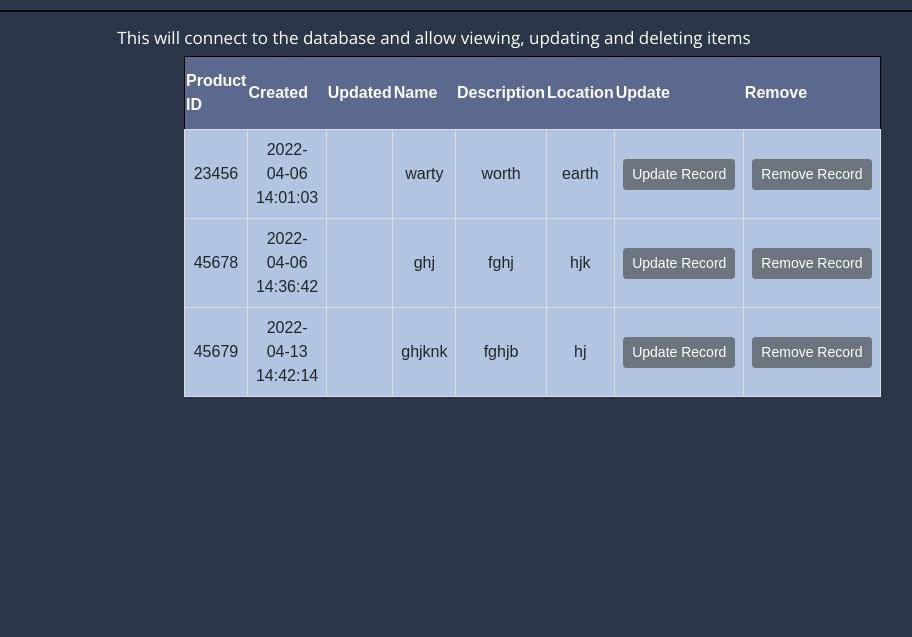
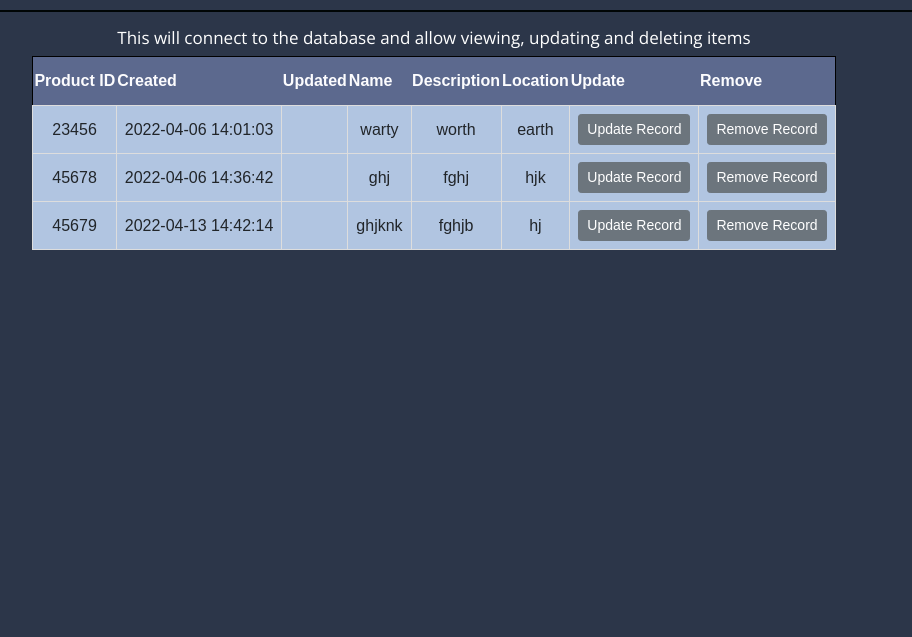
Before and after one commit to bginn27/ProgrammingProject, a Flask app: page /inventory in a window 1280 px wide. Shown: the part 86-723 px from the top of the page, without its empty margins (206-1118 px from the left). Run offline with Flask 2, Linux system fonts and the light colour scheme; data comes from the database, SQL or seed files in the repository; some libraries are stand-ins or nearby versions.

Commit message:
change name

```diff
--- a/templates/inventory.html
+++ b/templates/inventory.html
@@ -5,8 +5,6 @@
 <h1>
 This will connect to the database and allow viewing, updating and deleting items
 </h1>
-<div class=formcontainer>
-
 
 <table id="tabledata">
     <tr>
@@ -42,6 +40,5 @@ This will connect to the database and allow viewing, updating and deleting items
     </tr>
     {% endfor %}
     </table>
- </div>
 
 {% endblock %}
```
Also changed, not shown: templates/inventoryupdate.html (renamed from templates/inventorymodify.html).
